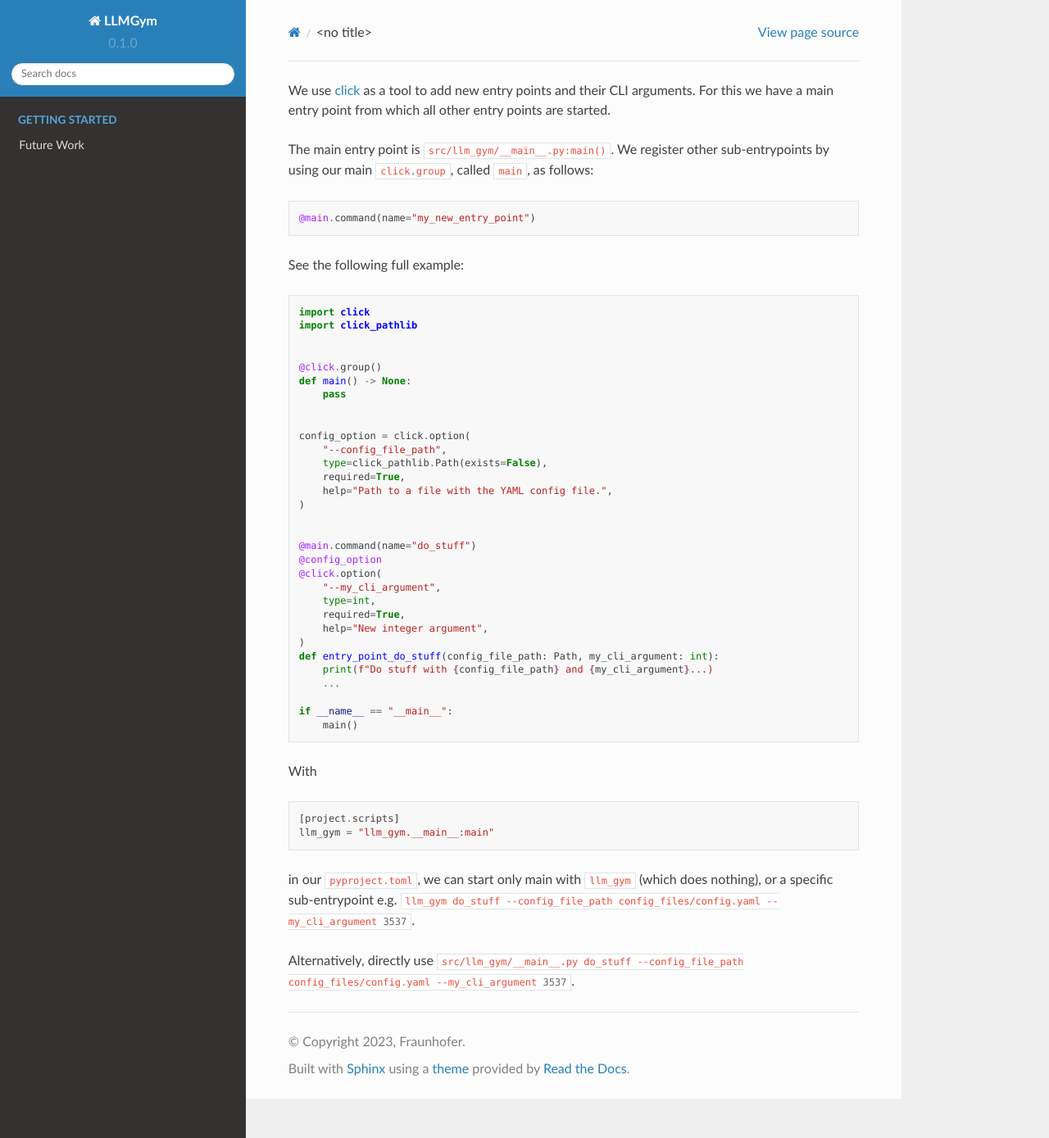
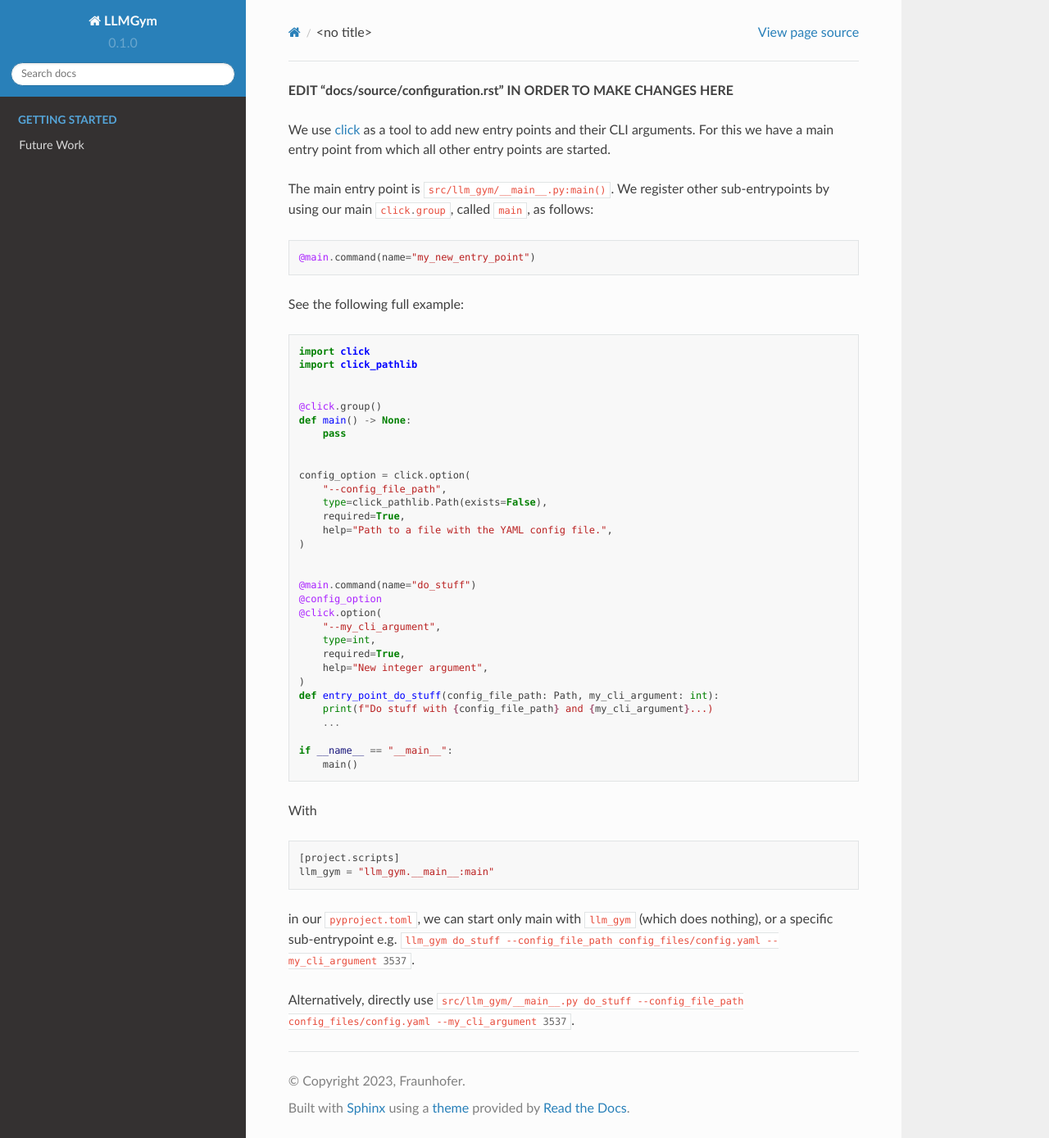
Before and after one commit to manasMauryax/rtd-tutorial, a Sphinx documentation site: the page built from docs/source/entrypoints.rst, in a window 1280 px wide and 1389 px high. Shown: the whole window at 82% size. Built offline with Sphinx 7.4.7 and the Read the Docs theme 2.0.0, drawn with Linux system fonts in a browser that asks for light colours; pages that are not in the unit, such as notebooks, are missing from menus.

Commit message:
Update entrypoints.rst

```diff
--- a/docs/source/entrypoints.rst
+++ b/docs/source/entrypoints.rst
@@ -3,6 +3,8 @@
 
 .. role:: bash(code)
    :language: bash
+
+**EDIT "docs/source/configuration.rst" IN ORDER TO MAKE CHANGES HERE**
 
 We use `click <https://click.palletsprojects.com/en/>`_ as a tool to add new entry points and their CLI arguments.
 For this we have a main entry point from which all other entry points are started.
```
